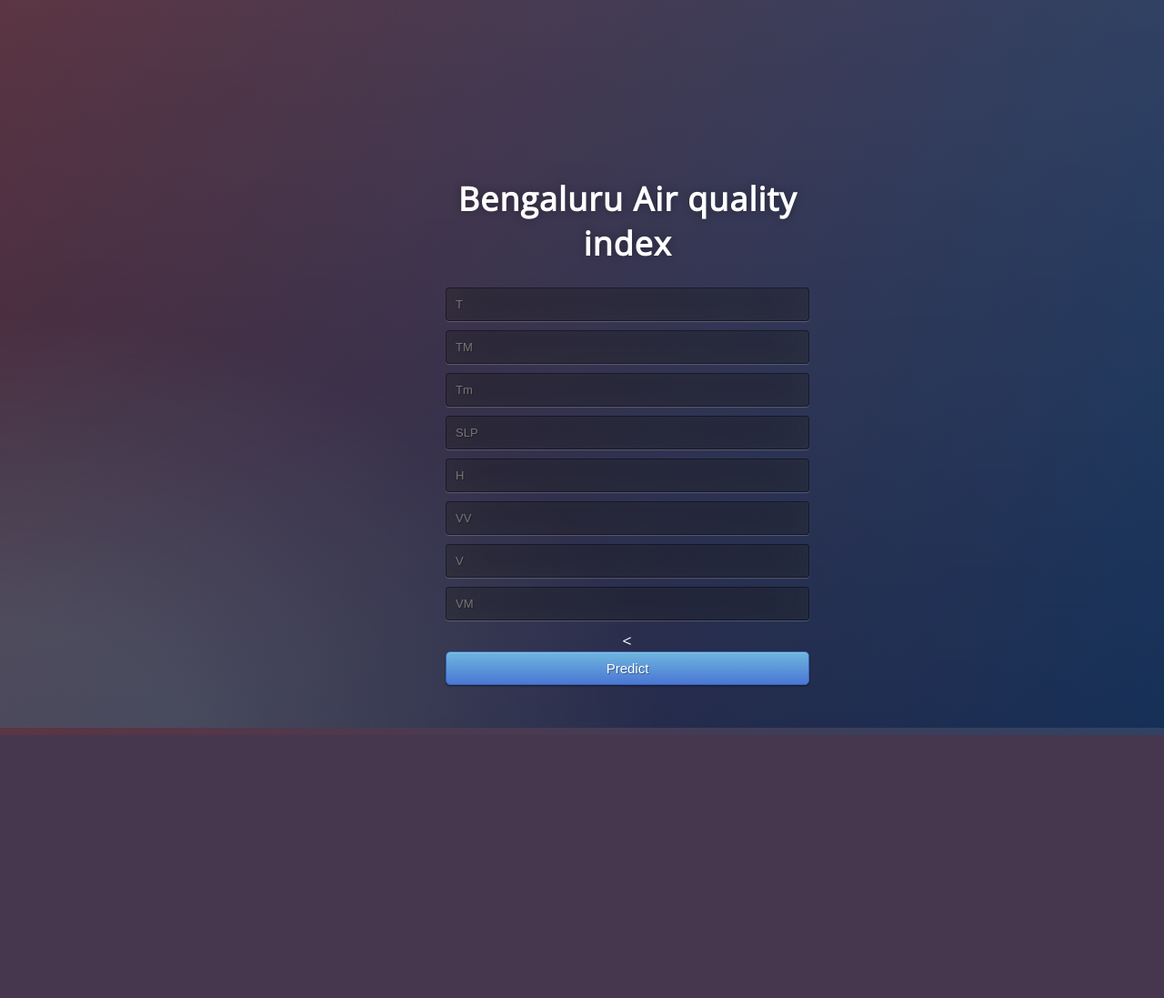
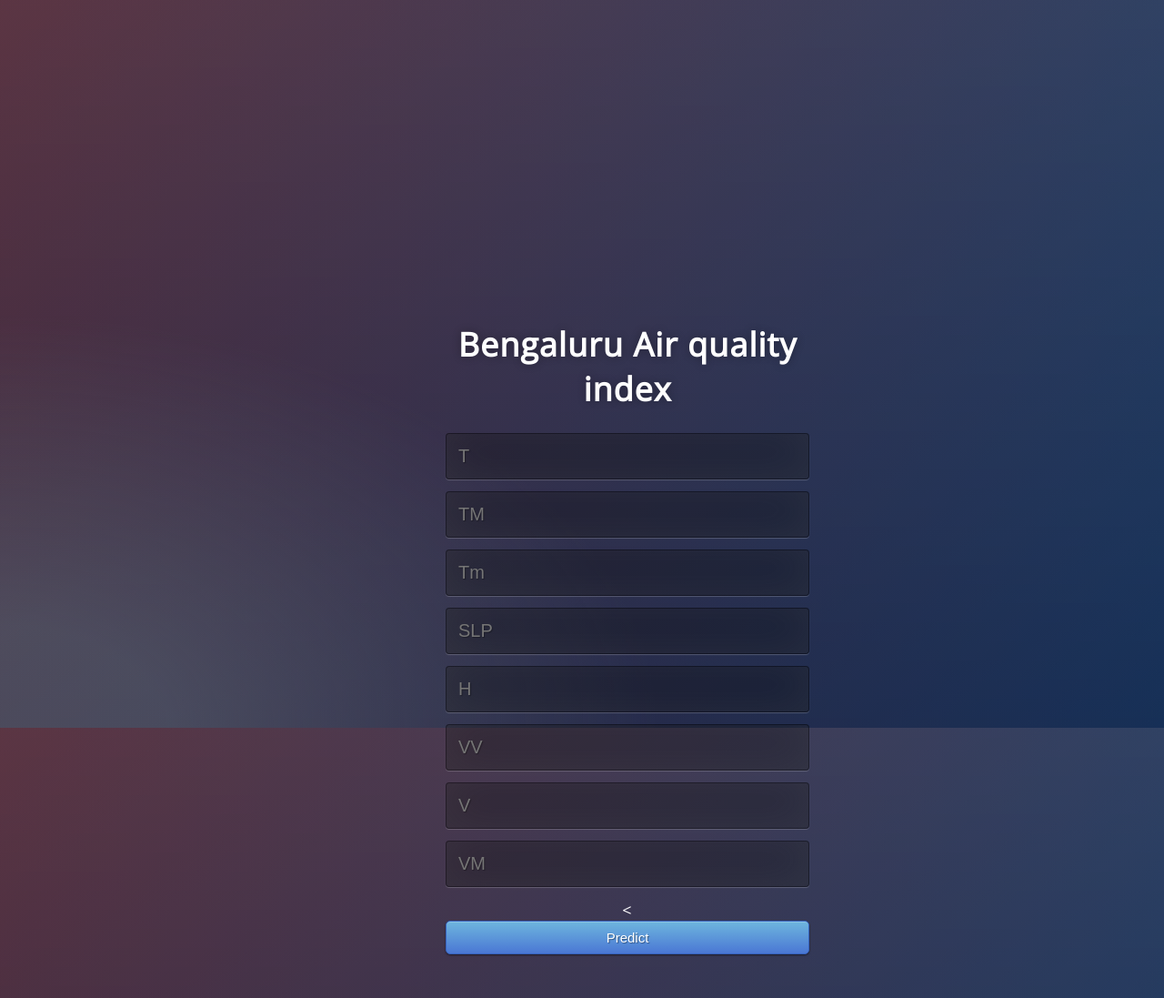
Before and after one commit to Bhaveshsalvi/Air-Quality-Index-Deployment-Heroku, a Flask app: page / in a window 1280 px wide. Shown: the whole page at 91% size. Before the commit the page ends 808 px from the top, so only its background shows below. Run offline with Flask 2, Linux system fonts and the light colour scheme; parts of the project's set-up code (start-up, migrations or seed data) failed here and were passed over.

Commit message:
deployment

```diff
--- a/static/css/styles.css
+++ b/static/css/styles.css
@@ -32,7 +32,7 @@ body {
 }
 .login {
 	position: absolute;
-	top: 40%;
+	top: 60%;
 	left: 50%;
 	margin: -150px 0 0 -150px;
 	width:400px;
@@ -43,12 +43,12 @@ body {
 
 input {
 	width: 100%;
-	margin-bottom: 10px;
+	margin-bottom: 13px;
 	background: rgba(0,0,0,0.3);
 	border: none;
 	outline: none;
-	padding: 10px;
-	font-size: 13px;
+	padding: 13px;
+	font-size: 20px;
 	color: #fff;
 	text-shadow: 1px 1px 1px rgba(0,0,0,0.3);
 	border: 1px solid rgba(0,0,0,0.3);
```
